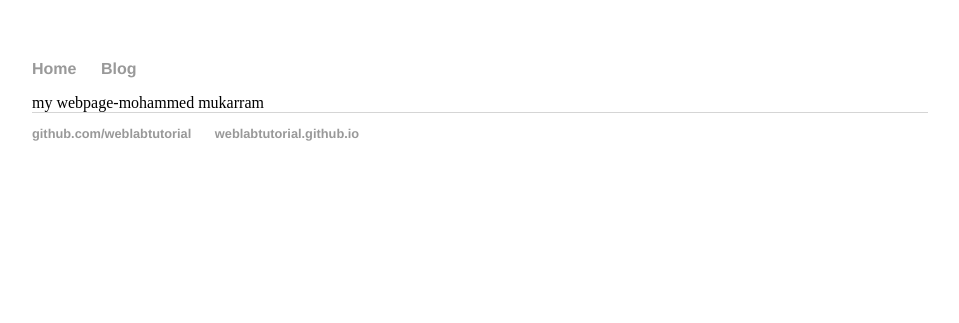
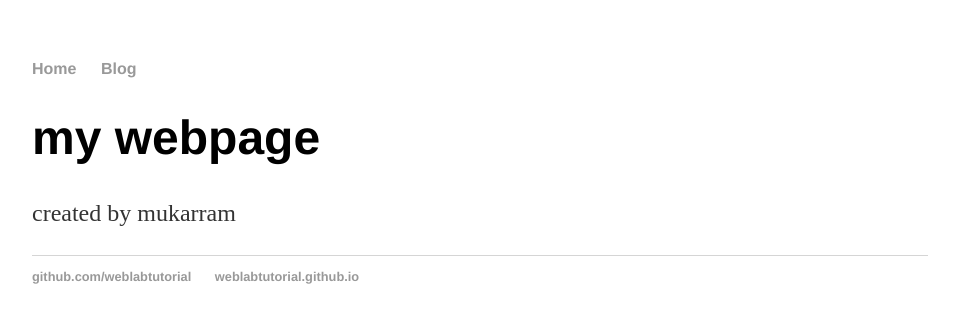
Before and after one commit to mukarram123/mukarram123.github.io, a Jekyll site: the page built from about/index.html, in a window 1280 px wide. Shown: the top 323 px of the page, without its empty margins (160-1119 px from the left). Built offline with Jekyll 4.4.1, drawn with Linux system fonts in a browser that asks for light colours.

Commit message:
Update index.html

```diff
--- a/about/index.html
+++ b/about/index.html
@@ -2,4 +2,5 @@
 layout: default
 title: Web Programming Page
 ---
-my webpage-mohammed mukarram
+<h1>my webpage</h1>
+  <p>created by mukarram</p>
```
